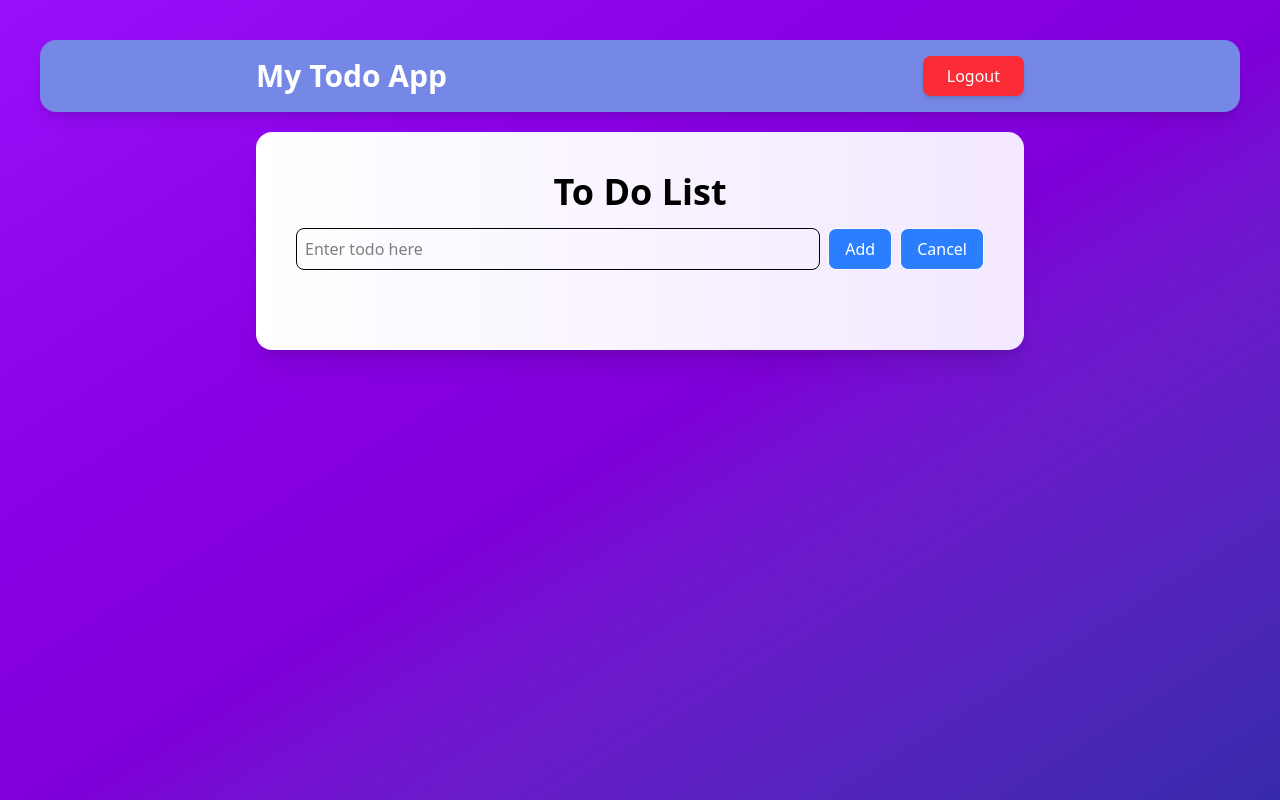
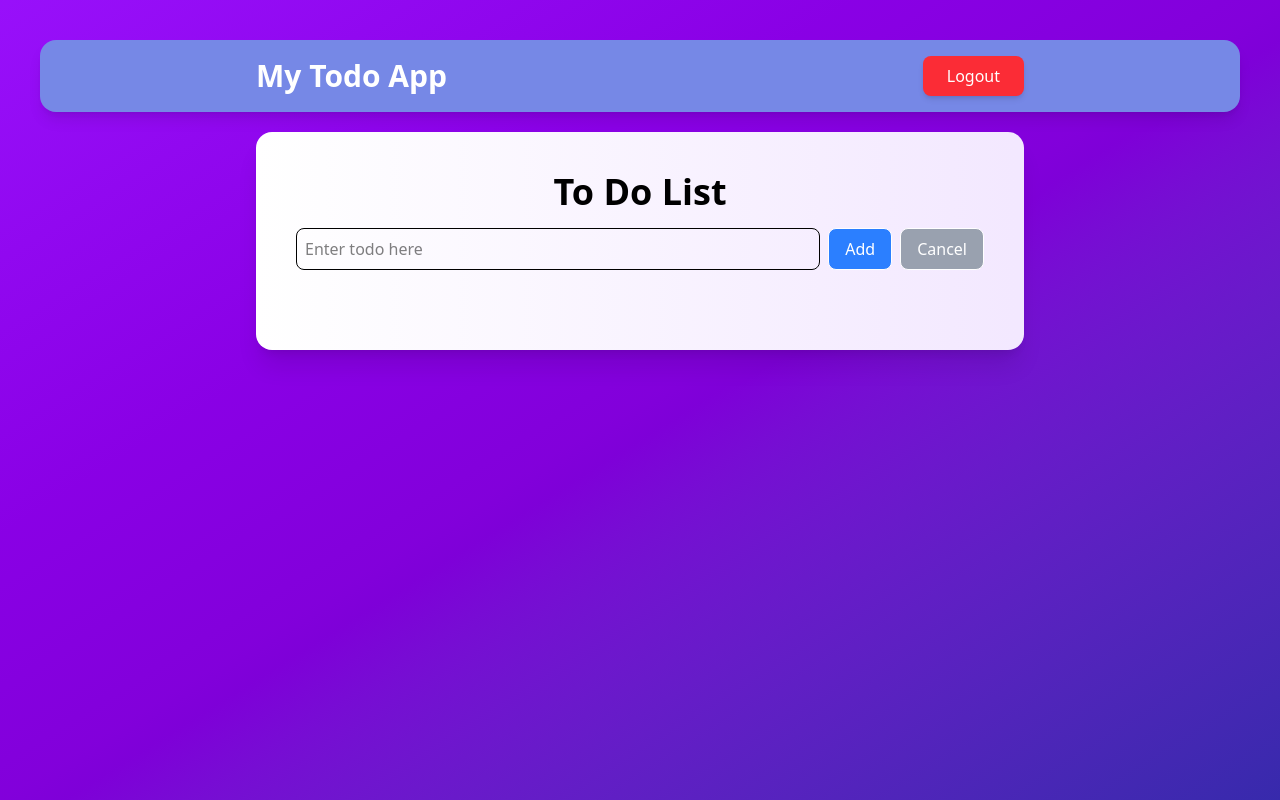
Before and after one commit to CodeWithVikas0810/todo-backend, a React (Vite) app in the folder Frontend/Todo-list/: page /TodoList in a window 1280 px wide. Built offline with nearby package versions, Linux system fonts and the light colour scheme; no server answers; sample sign-in values are in the browser's storage.

Commit message:
Refactor TodoList component for improved functionality

```diff
--- a/Frontend/Todo-list/src/Pages/TodoList.jsx
+++ b/Frontend/Todo-list/src/Pages/TodoList.jsx
@@ -19,7 +19,7 @@ function TodoList() {
     } else {
       fetchTodos();
     }
-  }, []);
+  }, [navigate]);
 
   const fetchTodos = async () => {
     const userId = localStorage.getItem("userId");
@@ -105,7 +105,7 @@ function TodoList() {
           <h1 className="text-3xl font-bold  text-white">My Todo App</h1>
           <button
             onClick={handleLogout}
-            className="bg-red-500 hover:bg-red-600 text-white px-6 py-2 rounded-lg transition duration-200 hover:scale-105 font-medium shadow-md"
+            className="bg-red-500 hover:bg-red-600 text-white px-6 py-2 rounded-lg transition duration-200 hover:scale-105 cursor-pointer font-medium shadow-md"
           >
             Logout
           </button>
@@ -127,12 +127,24 @@ function TodoList() {
               onClick={handleSubmit}
               className="border rounded-lg p-2 text-white bg-blue-500 hover:bg-blue-600 px-4 py-1 cursor-pointer transition duration-200 hover:scale-105"
             >
-              {loading ? "Adding..." : "Add"}
+              {loading
+                ? edit
+                  ? "Updating..."
+                  : "Adding..."
+                : edit
+                  ? "Update"
+                  : "Add"}
             </button>
             <button
               onClick={handleCancel}
               disabled={!edit}
-              className="border rounded-lg p-2 text-white bg-blue-500 hover:bg-blue-600 px-4 py-1 cursor-pointer transition duration-200 hover:scale-105"
+              className={`border rounded-lg p-2 text-white  px-4 py-1
+                  ${
+                    edit
+                      ? "bg-blue-500 cursor-pointer transition duration-200 hover:scale-105 hover:bg-blue-600 "
+                      : "bg-gray-400 cursor-not-allowed"
+                  }
+                `}
             >
               Cancel
             </button>
```
